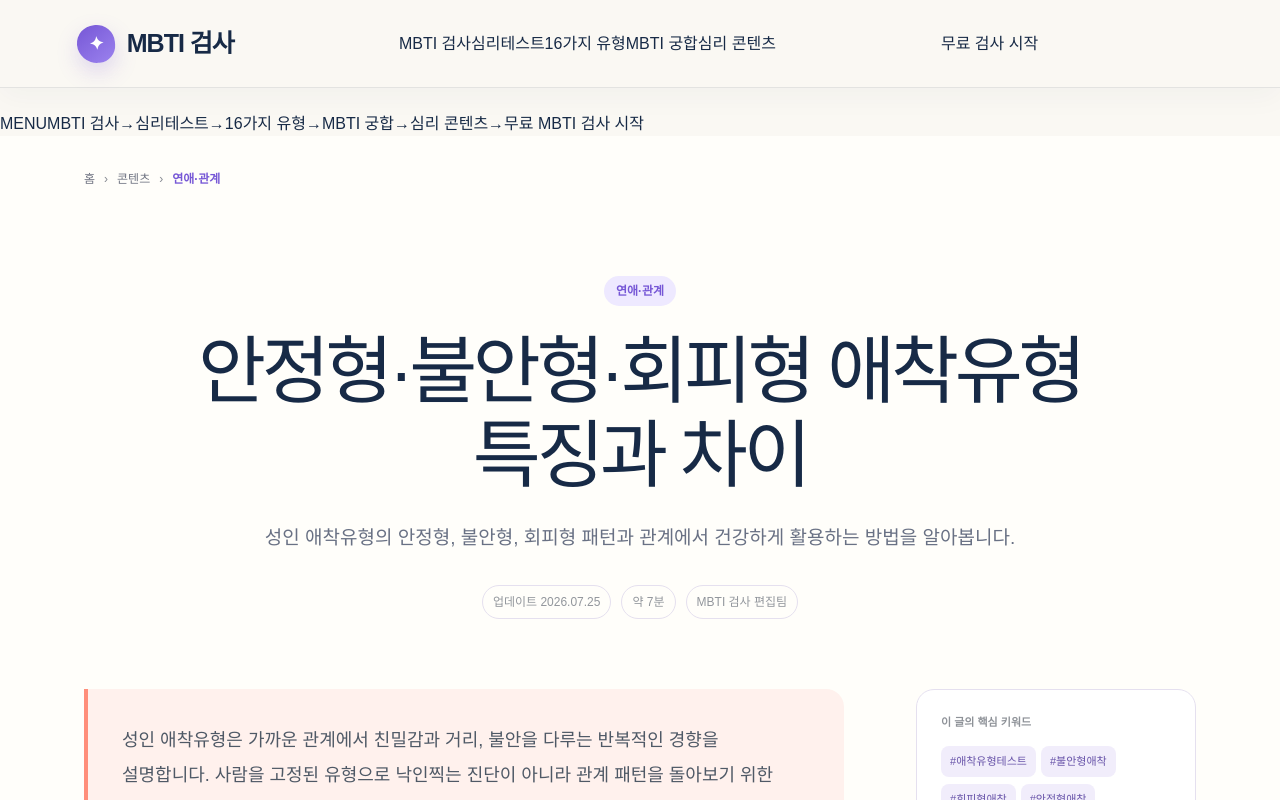
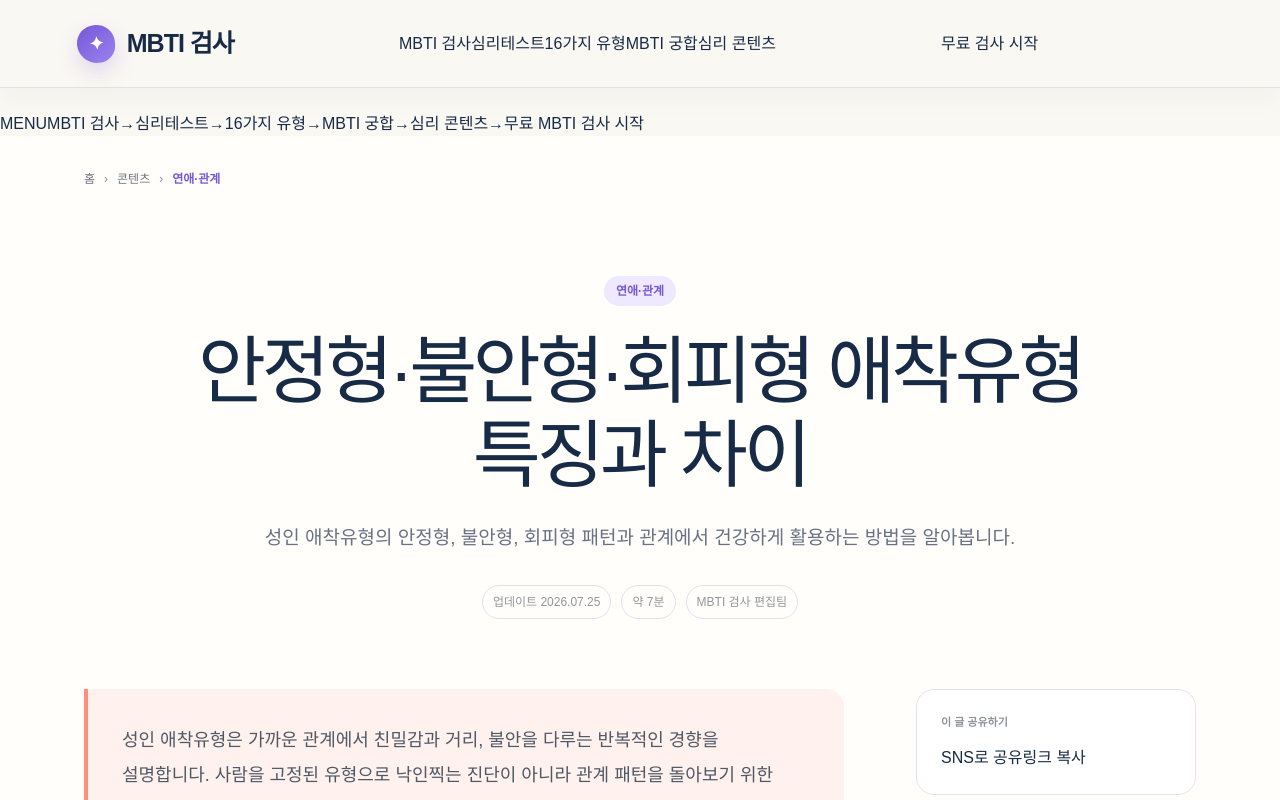
Before and after one commit to scott8736/mbtitest.co.kr-, a Next.js app: page /blog/attachment-style-guide/ in a window 1280 px wide. Shown: the top 800 px of the page. Built offline with nearby package versions, Linux system fonts and the light colour scheme.

Commit message:
Add social sharing to blog

```diff
--- a/app/blog/[slug]/page.tsx
+++ b/app/blog/[slug]/page.tsx
@@ -2,6 +2,7 @@ import type { Metadata } from "next";
 import { notFound } from "next/navigation";
 import ContentHeader from "../../../components/ContentHeader";
 import SiteFooter from "../../../components/SiteFooter";
+import ShareButtons from "../../../components/ShareButtons";
 import { blogPosts, getBlogPost } from "../../../lib/blog-posts";
 
 export const dynamicParams = false;
@@ -33,6 +34,20 @@ export async function generateMetadata({
       publishedTime: post.publishedAt,
       modifiedTime: post.updatedAt,
       siteName: "MBTI 검사",
+      images: [
+        {
+          url: "/images/og/mbti-test-share.png",
+          width: 1200,
+          height: 630,
+          alt: post.title,
+        },
+      ],
+    },
+    twitter: {
+      card: "summary_large_image",
+      title: post.title,
+      description: post.description,
+      images: ["/images/og/mbti-test-share.png"],
     },
   };
 }
@@ -152,6 +167,7 @@ export default async function BlogArticlePage({
           </div>
 
           <aside className="article-sidebar">
+            <ShareButtons title={post.title} url={url} />
             <div>
               <span>이 글의 핵심 키워드</span>
               {post.keywords.map((keyword) => (
```
